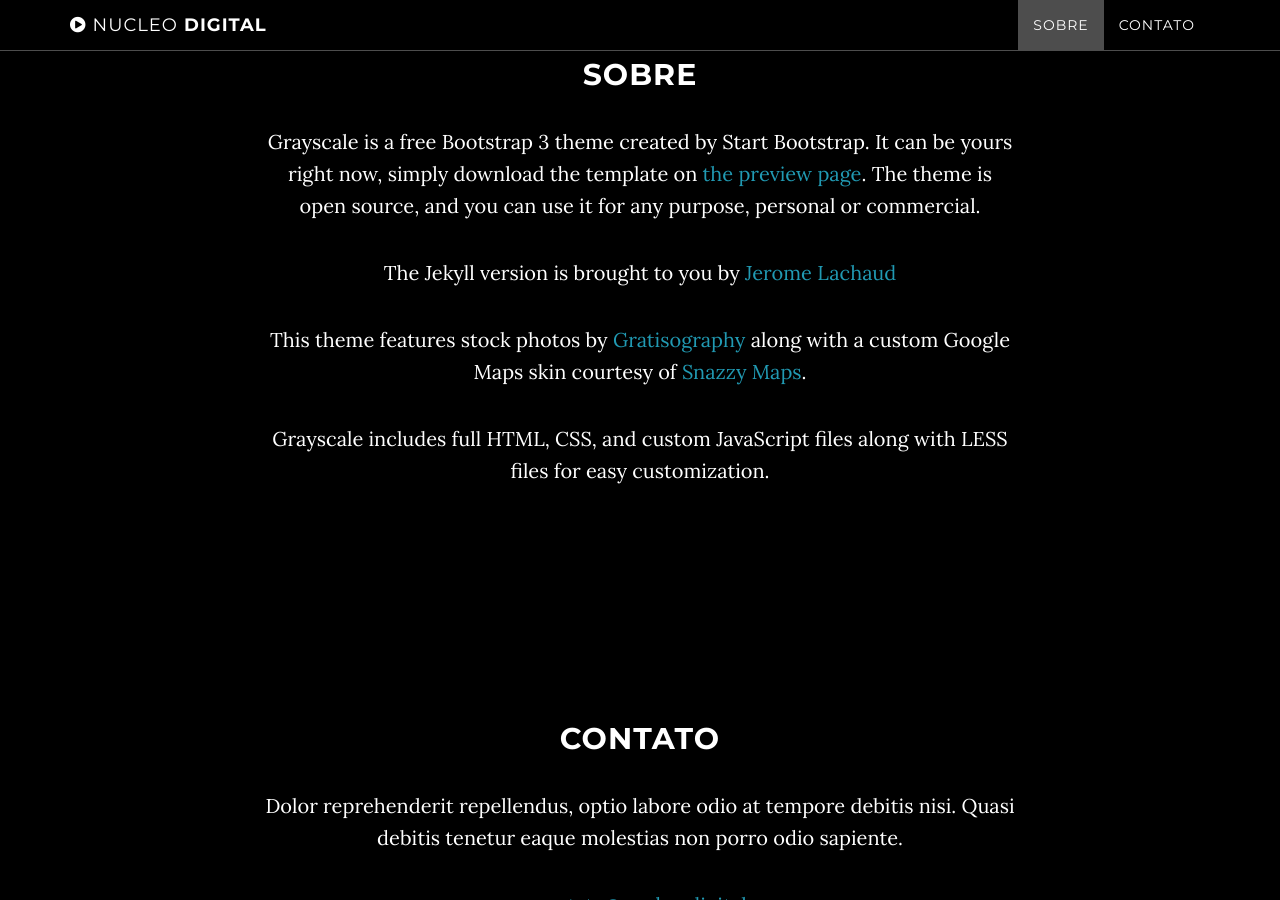
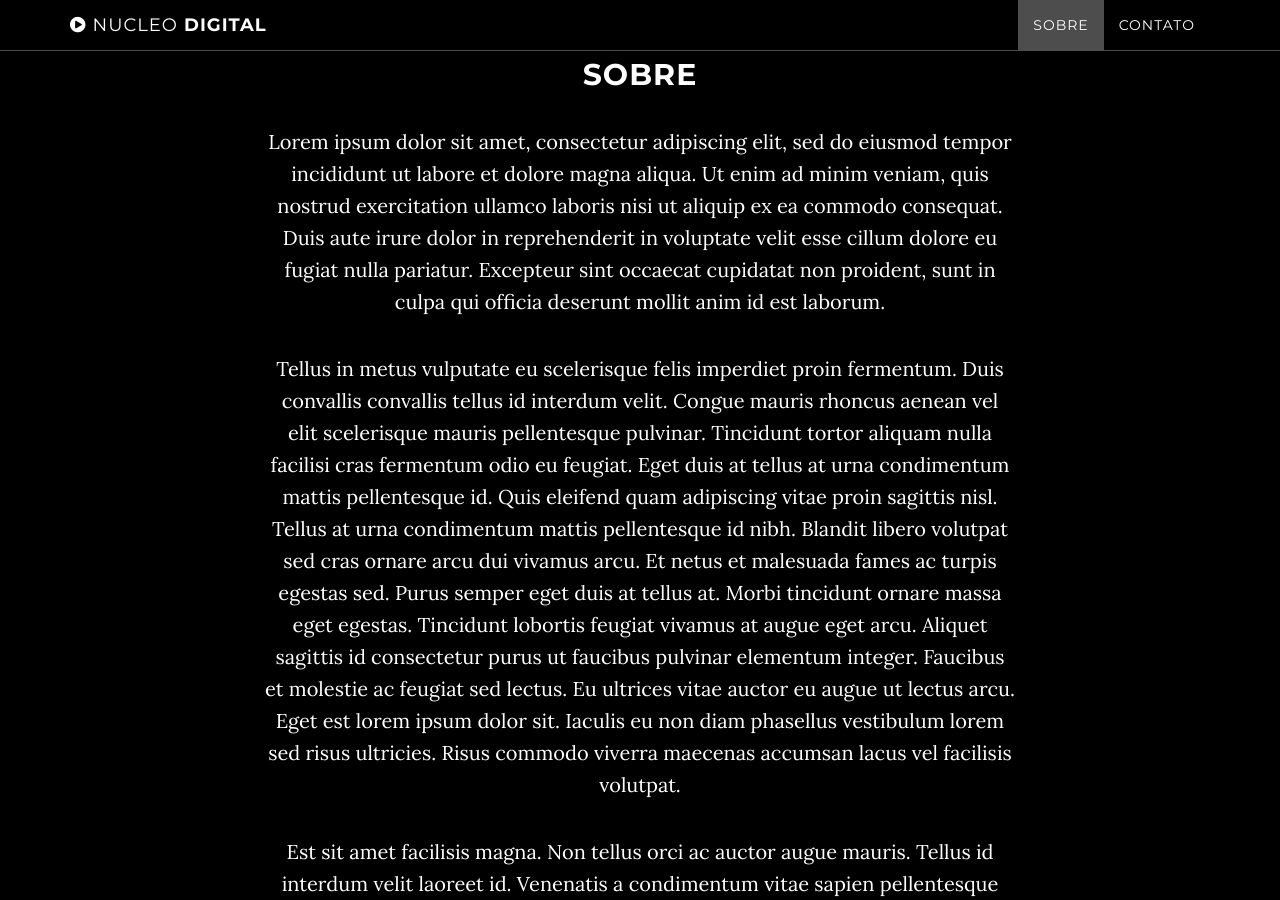
Before and after one commit to nucleodigital-hub/nucleodigital-hub.github.io, a Jekyll site: the page built from index.html, in a window 1280 px wide and 900 px high, scrolled down 1042 px. Built offline with Jekyll 4.4.1, drawn with Linux system fonts in a browser that asks for light colours; some of the changed text lies outside the part shown.

Commit message:
Adding lorem ipsum content

```diff
--- a/_includes/about.html
+++ b/_includes/about.html
@@ -3,10 +3,10 @@
         <div class="row">
             <div class="col-lg-8 col-lg-offset-2">
                 <h2>Sobre</h2>
-                <p>Grayscale is a free Bootstrap 3 theme created by Start Bootstrap. It can be yours right now, simply download the template on <a href="http://startbootstrap.com/template-overviews/grayscale/">the preview page</a>. The theme is open source, and you can use it for any purpose, personal or commercial.</p>
-                <p>The Jekyll version is brought to you by <a href="https://github.com/jeromelachaud">Jerome Lachaud</a></p>
-                <p>This theme features stock photos by <a href="http://gratisography.com/">Gratisography</a> along with a custom Google Maps skin courtesy of <a href="http://snazzymaps.com/">Snazzy Maps</a>.</p>
-                <p>Grayscale includes full HTML, CSS, and custom JavaScript files along with LESS files for easy customization.</p>
+                <p>Lorem ipsum dolor sit amet, consectetur adipiscing elit, sed do eiusmod tempor incididunt ut labore et dolore magna aliqua. Ut enim ad minim veniam, quis nostrud exercitation ullamco laboris nisi ut aliquip ex ea commodo consequat. Duis aute irure dolor in reprehenderit in voluptate velit esse cillum dolore eu fugiat nulla pariatur. Excepteur sint occaecat cupidatat non proident, sunt in culpa qui officia deserunt mollit anim id est laborum.</p>
+                <p>Tellus in metus vulputate eu scelerisque felis imperdiet proin fermentum. Duis convallis convallis tellus id interdum velit. Congue mauris rhoncus aenean vel elit scelerisque mauris pellentesque pulvinar. Tincidunt tortor aliquam nulla facilisi cras fermentum odio eu feugiat. Eget duis at tellus at urna condimentum mattis pellentesque id. Quis eleifend quam adipiscing vitae proin sagittis nisl. Tellus at urna condimentum mattis pellentesque id nibh. Blandit libero volutpat sed cras ornare arcu dui vivamus arcu. Et netus et malesuada fames ac turpis egestas sed. Purus semper eget duis at tellus at. Morbi tincidunt ornare massa eget egestas. Tincidunt lobortis feugiat vivamus at augue eget arcu. Aliquet sagittis id consectetur purus ut faucibus pulvinar elementum integer. Faucibus et molestie ac feugiat sed lectus. Eu ultrices vitae auctor eu augue ut lectus arcu. Eget est lorem ipsum dolor sit. Iaculis eu non diam phasellus vestibulum lorem sed risus ultricies. Risus commodo viverra maecenas accumsan lacus vel facilisis volutpat.</p>
+                <p>Est sit amet facilisis magna. Non tellus orci ac auctor augue mauris. Tellus id interdum velit laoreet id. Venenatis a condimentum vitae sapien pellentesque habitant morbi tristique. Magna fringilla urna porttitor rhoncus dolor purus non enim. Adipiscing vitae proin sagittis nisl rhoncus mattis. Massa sed elementum tempus egestas sed sed risus pretium. Sagittis vitae et leo duis. Augue interdum velit euismod in pellentesque massa. Elementum curabitur vitae nunc sed velit dignissim. Mauris rhoncus aenean vel elit scelerisque mauris. Amet consectetur adipiscing elit duis tristique sollicitudin nibh sit amet. Non nisi est sit amet facilisis magna etiam tempor. Turpis egestas integer </p>
+                <p>Nec sagittis aliquam malesuada bibendum arcu vitae. Nunc lobortis mattis aliquam faucibus purus in massa tempor. In vitae turpis massa sed elementum tempus egestas sed. Sit amet nisl purus in mollis nunc sed id semper. Ultricies mi eget mauris pharetra. Et magnis dis parturient montes nascetur ridiculus mus mauris vitae. Fermentum odio eu feugiat pretium nibh ipsum consequat nisl. Eget gravida cum sociis natoque penatibus et magnis dis. Ornare aenean euismod elementum nisi quis eleifend. Ipsum nunc aliquet bibendum enim facilisis gravida neque convallis. Volutpat commodo sed egestas egestas fringilla phasellus. Praesent elementum facilisis leo vel fringilla est ullamcorper eget.</p>
             </div>
         </div>
     </section>
```
